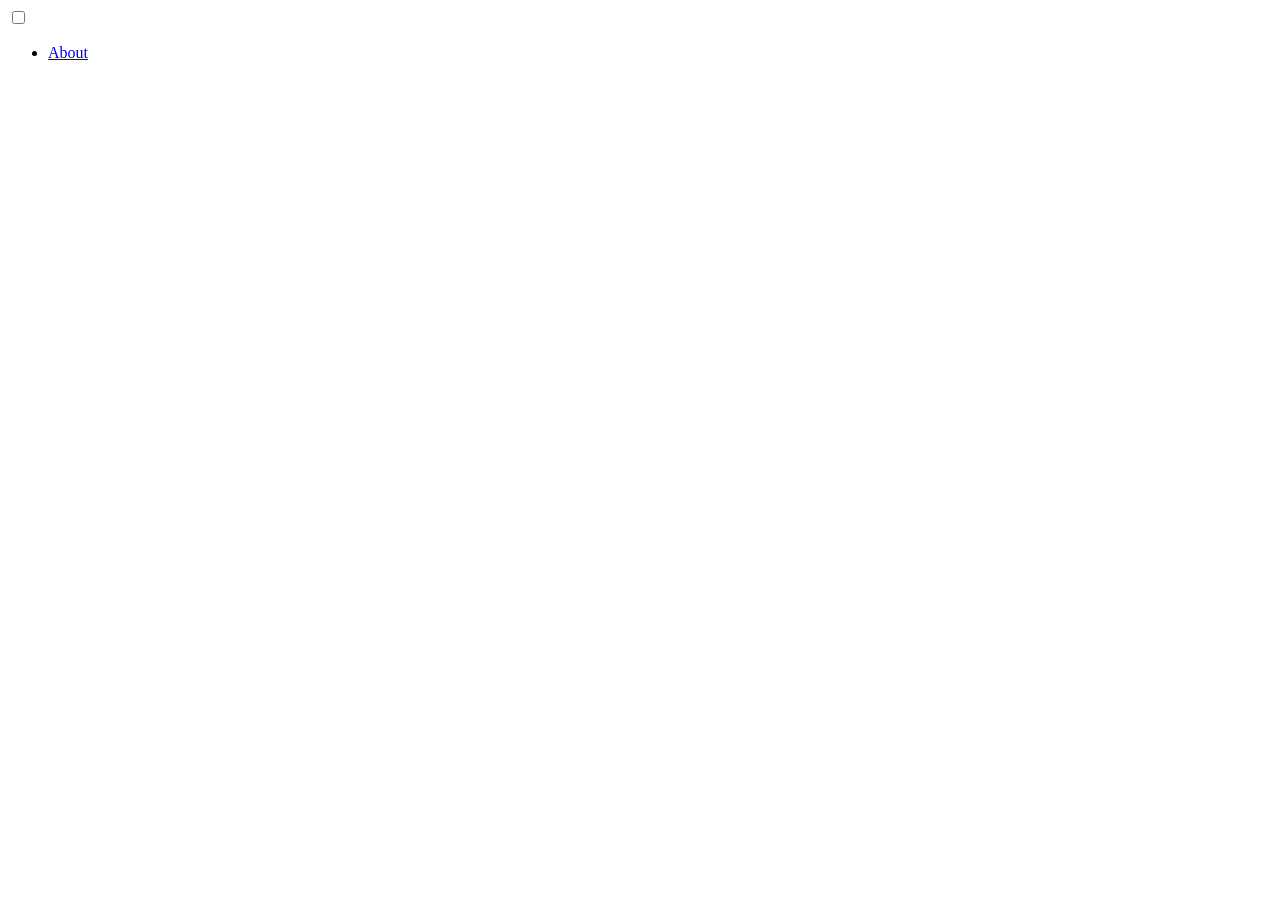
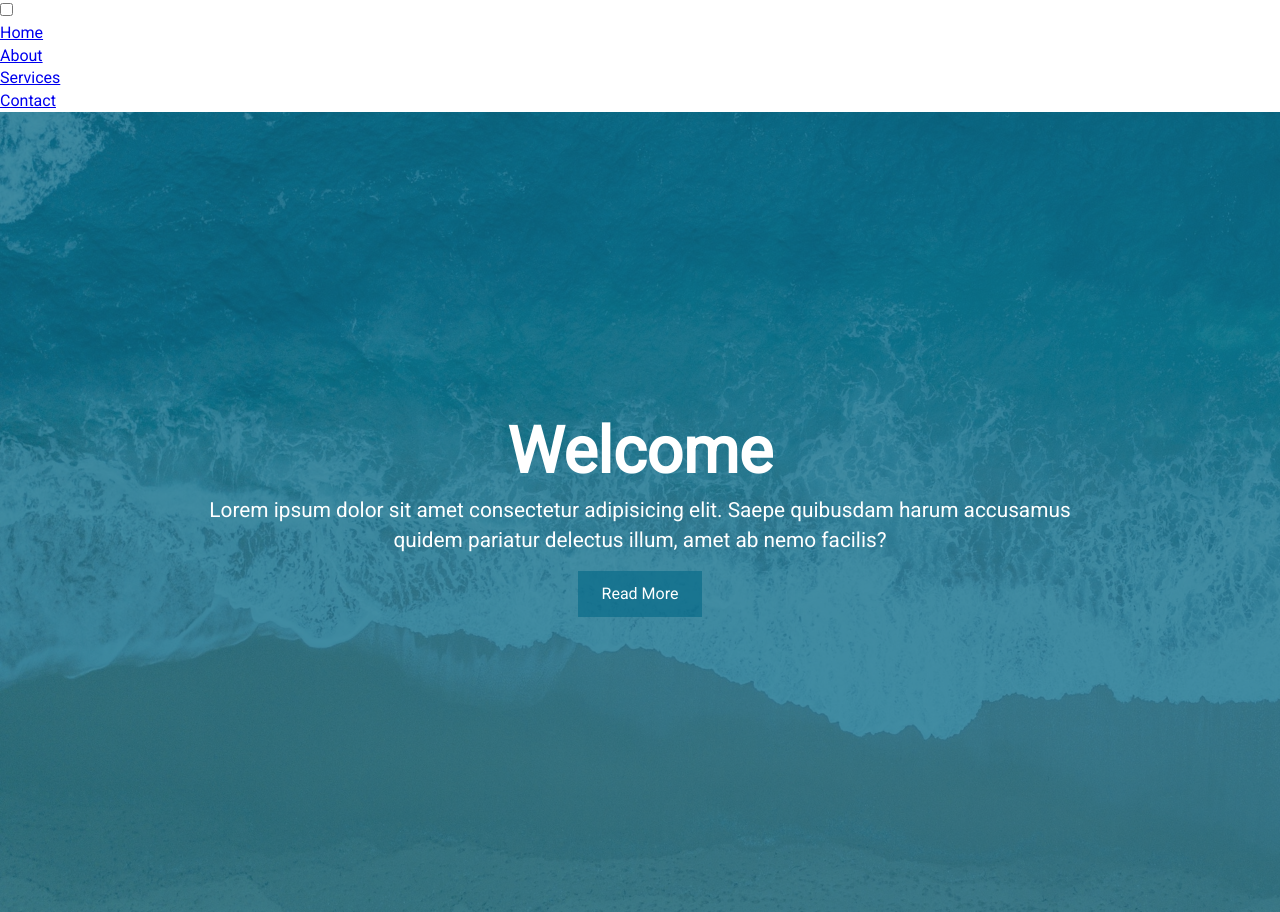
Before and after one commit to jzampier/proj4-hamburger_menu, a plain HTML site: page index.html in a window 1280 px wide. Before the commit the page ends 800 px from the top, so only its background shows below. Drawn offline with Linux system fonts and the light colour scheme.

Commit message:
HTML and container css

```diff
--- a/css/style.css
+++ b/css/style.css
@@ -0,0 +1,73 @@
+:root {
+  --primary-color: rgba(13, 110, 139, 0.75);
+  --secondary-color: rgba(229, 140, 0, 0.9);
+  --overlay-color: rgba(24, 39, 51, 0.85);
+  --menu-speed: 0.75s;
+}
+
+* {
+  margin: 0;
+  padding: 0;
+  box-sizing: border-box;
+}
+
+body {
+  font-family: 'Roboto', sans-serif;
+  line-height: 1.4;
+}
+
+.container {
+  max-width: 960px;
+  margin: auto;
+  overflow: hidden;
+  padding: 0 3rem;
+}
+
+#showcase {
+  background: var(--primary-color);
+  color: #fff;
+  height: 100vh;
+  position: relative;
+}
+#showcase::before {
+  content: '';
+  background: url('../img/showcase.jpg') no-repeat center center/cover;
+  position: absolute;
+  top: 0;
+  left: 0;
+  width: 100%;
+  height: 100%;
+  z-index: -1;
+}
+
+#showcase .showcase-container {
+  display: flex;
+  flex-direction: column;
+  align-items: center;
+  justify-content: center;
+  text-align: center;
+  height: 100%;
+}
+
+#showcase h1 {
+  font-size: 4rem;
+}
+
+#showcase p {
+  font-size: 1.3rem;
+}
+
+.btn {
+  display: inline-block;
+  border: none;
+  background: var(--primary-color);
+  color: #fff;
+  padding: 0.75rem 1.5rem;
+  margin-top: 1rem;
+  transition: opacity 1s ease-in-out;
+  text-decoration: none;
+}
+
+.btn:hover {
+  opacity: 0.7;
+}
--- a/index.html
+++ b/index.html
@@ -4,6 +4,10 @@
     <meta charset="UTF-8" />
     <meta http-equiv="X-UA-Compatible" content="IE=edge" />
     <meta name="viewport" content="width=device-width, initial-scale=1.0" />
+    <link
+      href="https://fonts.googleapis.com/css2?family=Roboto&display=swap"
+      rel="stylesheet"
+    />
     <link rel="stylesheet" href="css/style.css" />
     <link rel="stylesheet" href="css/menu.css" />
     <title>Hamburger Menu Overlay</title>
@@ -16,11 +20,25 @@
         <div>
           <div>
             <ul>
+              <li><a href="#">Home</a></li>
               <li><a href="#">About</a></li>
+              <li><a href="#">Services</a></li>
+              <li><a href="#">Contact</a></li>
             </ul>
           </div>
         </div>
       </div>
+      <header id="showcase">
+        <div class="container showcase-container">
+          <h1>Welcome</h1>
+          <p>
+            Lorem ipsum dolor sit amet consectetur adipisicing elit. Saepe
+            quibusdam harum accusamus quidem pariatur delectus illum, amet ab
+            nemo facilis?
+          </p>
+          <a href="#" class="btn"> Read More </a>
+        </div>
+      </header>
     </div>
   </body>
 </html>
```
